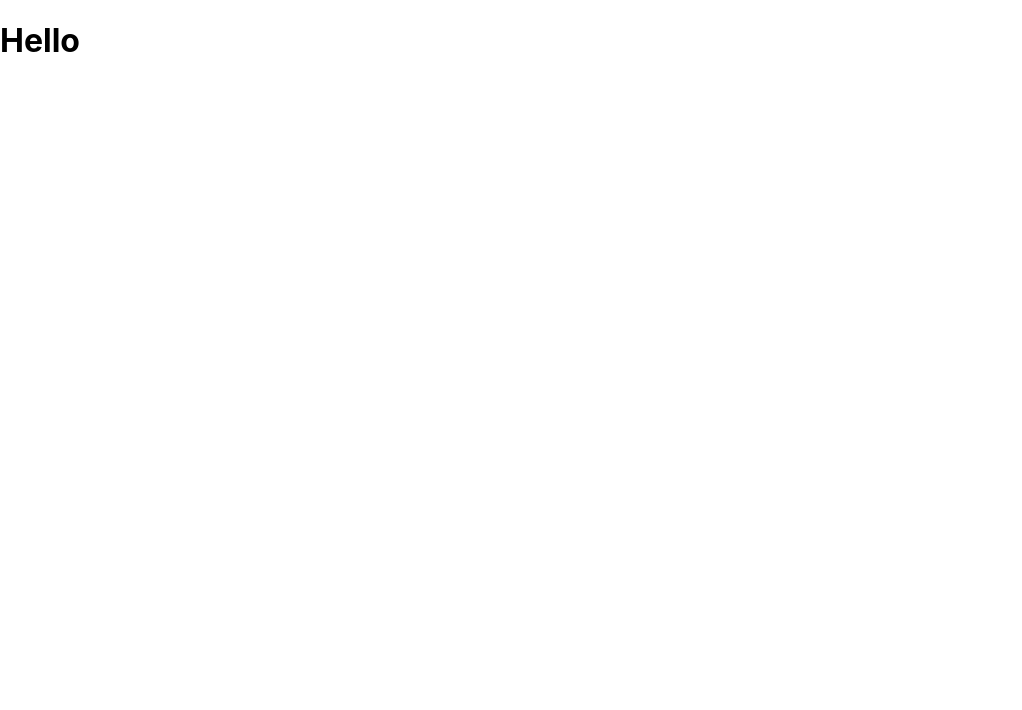
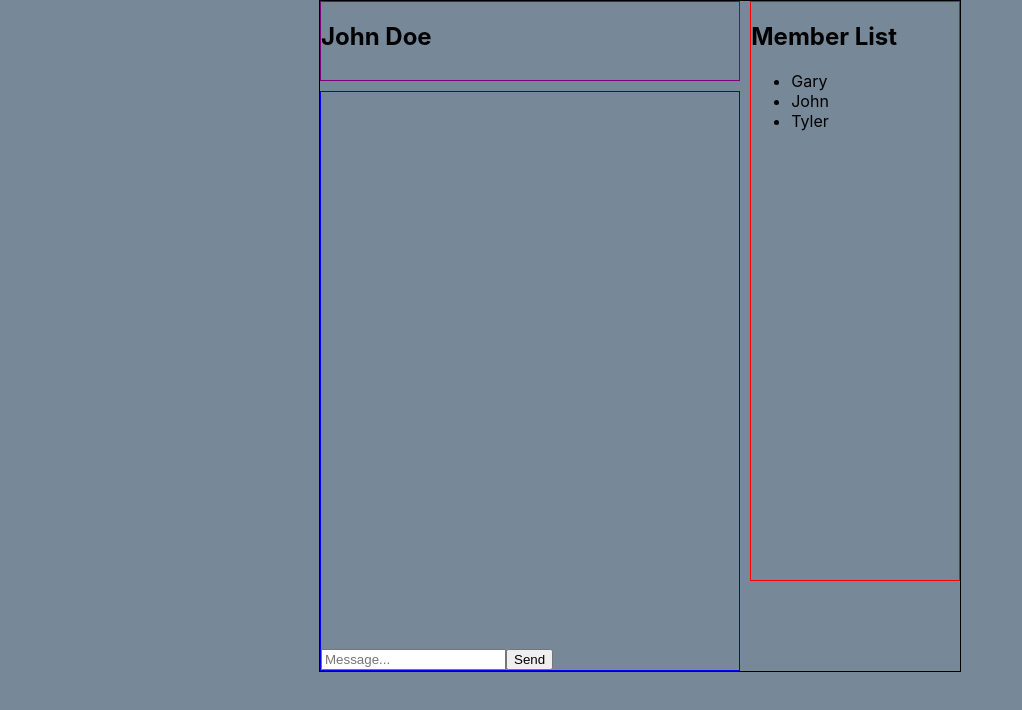
Before and after one commit to Darrius-W/Realtime-chat-room-app, a React (Create React App) app in the folder client/: page / in a window 1280 px wide. Shown: the top 710 px of the page, without its empty margins (0-1022 px from the left). Built offline with nearby package versions, Linux system fonts and the light colour scheme.

Commit message:
Updated UI

```diff
--- a/client/src/App.css
+++ b/client/src/App.css
@@ -1,38 +1,45 @@
-.App {
-  text-align: center;
+body{
+    background-color: lightslategrey;
 }
 
-.App-logo {
-  height: 40vmin;
-  pointer-events: none;
+.chatRoom{
+    margin: 0 auto;
+    width: 50%;
+    border: solid 1px;
+    display: grid;
+    grid-template-areas:
+        "one one one three"
+        "two two two three"
+        "two two two three"
+        "two two two .";
+    grid-gap: 10px;
+    grid-template-rows: 10vh 50vh 10vh 10vh;
 }
 
-@media (prefers-reduced-motion: no-preference) {
-  .App-logo {
-    animation: App-logo-spin infinite 20s linear;
-  }
+.currUser{
+    border: 1px solid purple;
+    grid-area: one;
 }
 
-.App-header {
-  background-color: #282c34;
-  min-height: 100vh;
-  display: flex;
-  flex-direction: column;
-  align-items: center;
-  justify-content: center;
-  font-size: calc(10px + 2vmin);
-  color: white;
+.chatWindow{
+    border: 1px solid blue;
+    grid-area: two;
+    display: flex;
+    flex-direction: column;
+    overflow: hidden;
 }
 
-.App-link {
-  color: #61dafb;
+.chatDisplay{
+    overflow-x: hidden;
+    overflow-y: auto;
+    word-wrap: break-word;
 }
 
-@keyframes App-logo-spin {
-  from {
-    transform: rotate(0deg);
-  }
-  to {
-    transform: rotate(360deg);
-  }
+.chatInput{
+    margin-top: auto;
 }
+
+.memberDisp{
+    border: 1px solid red;
+    grid-area: three;
+}
--- a/client/src/App.js
+++ /dev/null
@@ -1,7 +0,0 @@
-export default function App(){
-  return(
-    <>
-      <h1>Hello</h1>
-    </>
-  );
-}
--- /dev/null
+++ b/client/src/App.jsx
@@ -0,0 +1,99 @@
+import "./App.css"
+import { useState, useEffect, useRef } from "react"
+
+export default function App(){
+  return(
+    <>
+      <div className="chatRoom">
+        {/* Current Chat User */}
+        <CurrentUser />
+        {/* Display Window */}
+        <ChatWindow />
+        {/* Chat Room Members */}
+        <ChatMembers />
+      </div>
+    </>
+  );
+}
+
+// Displays the current user
+function CurrentUser(){
+  return(
+    <>
+      <div className="currUser">
+        <h2>John Doe</h2>
+      </div>
+    </>
+  );
+}
+
+// Displays & inputs chat room messages
+function ChatWindow(){
+  const [value, setValue] = useState(""); // User's current message
+  const [messages, setMessages] = useState([]); // Array of chat room messages
+
+  // Keeps display at most recent messages
+  const AlwaysScrollToBottom = () => {
+    const elementRef = useRef();
+    useEffect(() => elementRef.current.scrollIntoView());
+    return <div ref={elementRef} />;
+  };
+
+  // Store newly inputed messages into conversation array
+  function handleSendMessage(event){
+    event.preventDefault();
+    setMessages([...messages, "User [Time/Date]: " + value]);
+    event.target.reset()
+  }
+
+  // Target and store user's current message
+  function handleChange(event){
+    setValue(event.target.value);
+  }
+
+  return(
+    <>
+      <div className="chatWindow">
+        <div className="chatDisplay">
+          {messages.map((msg, index) => (
+            <p key={index}>{msg}</p>
+          ))}
+          <AlwaysScrollToBottom />
+        </div>
+
+        <div className="chatInput">
+          <form onSubmit={handleSendMessage}>
+            <label for="userInput">
+              <input
+                id="userInput"
+                type="text"
+                defaultValue={""}
+                placeholder="Message..."
+                onInput={handleChange}
+                required
+                autoComplete="off"
+              />
+            </label>
+            <button id="sendMsg" type="submit">Send</button>
+          </form>
+        </div>
+      </div>
+    </>
+  );
+}
+
+// Displays all current members of the chat room
+function ChatMembers(){
+  return(
+    <>
+      <div className="memberDisp">
+        <h2>Member List</h2>
+        <ul>
+          <li>Gary</li>
+          <li>John</li>
+          <li>Tyler</li>
+        </ul>
+      </div>
+    </>
+  );
+}
```
Also changed, not shown: client/src/main.jsx (added, +9 -0 lines).
